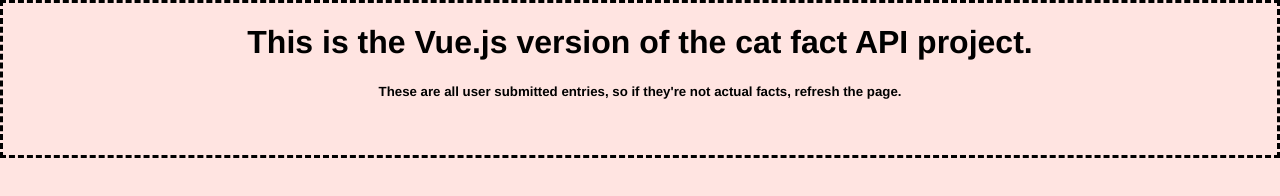
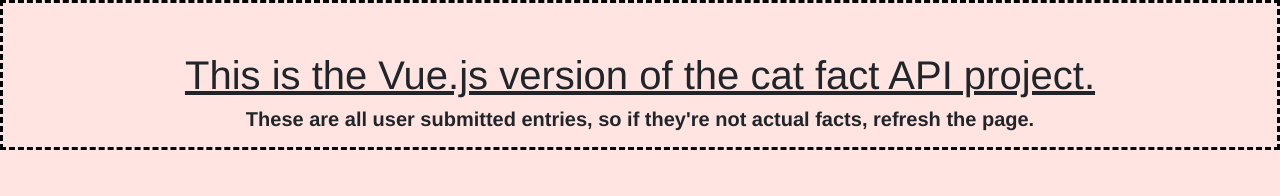
Before and after one commit to JCS-Computer-Science/api-assignment-4Danish, a plain HTML site: page index.html in a window 1280 px wide. Drawn offline with nearby package versions, Linux system fonts and the light colour scheme; no server answers.

Commit message:
changed css

```diff
--- a/index.html
+++ b/index.html
@@ -1,15 +1,15 @@
 <!DOCTYPE html>
 <html>
     <head>
+        <link href="https://cdn.jsdelivr.net/npm/bootstrap@5.0.0/dist/css/bootstrap.min.css" rel="stylesheet" integrity="sha384-wEmeIV1mKuiNpC+IOBjI7aAzPcEZeedi5yW5f2yOq55WWLwNGmvvx4Um1vskeMj0" crossorigin="anonymous">
         <link href="style.css" rel="stylesheet">
         <script src="https://unpkg.com/axios/dist/axios.min.js"></script>
         <script src="https://cdn.jsdelivr.net/npm/vue@2.6.12/dist/vue.js"></script>
         <title>Vue.js API Assignment</title>
         <div id="app">
-            <h1 v-cloak>This is the Vue.js version of the cat fact API project.</h1>
+            <h1 v-cloak class="mt-5"><u>This is the Vue.js version of the cat fact API project.</u></h1>
             <h5 v-cloak><strong>These are all user submitted entries, so if they're not actual facts, refresh the page.</strong></h5>
-            <br>
-            <p v-cloak>{{catfact}}</p>
+            <p id="catFact" v-cloak>{{catfact}}</p>
         </div>
     </head>
     <body>
```
